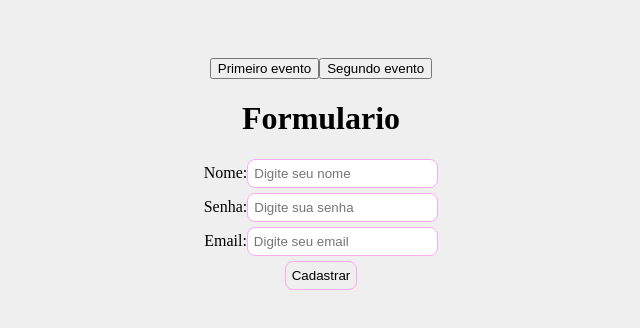
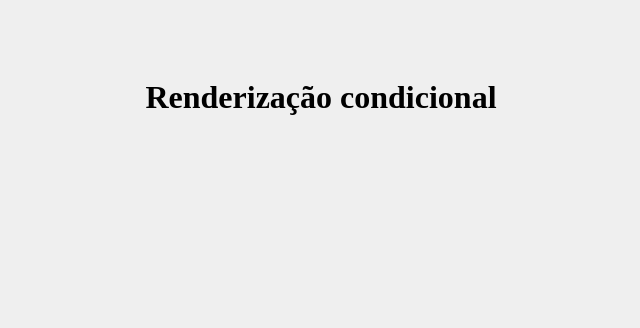
Before and after one commit to Railapa/Curso-React, a React (Create React App) app in the folder my-app/: page / in a window 1280 px wide. Shown: the top 328 px of the page, without its empty margins (319-959 px from the left). Built offline with nearby package versions, Linux system fonts and the light colour scheme.

Commit message:
Curso react

```diff
--- a/my-app/src/App.js
+++ b/my-app/src/App.js
@@ -4,16 +4,17 @@ import './App.css';
 // import Pessoa from './components/Pessoa';
 // import Frase from './components/Frase';
 // import List from './components/List';
-import Evento from './components/Evento';
-import Form from './components/Form';
+// import Evento from './components/Evento';
+// import Form from './components/Form';
+import Condicional from './components/Condicional';
 
 function App() {
 
   return (
     <div className='App'>
-      {/* <h1>Testando Eventos</h1> */}
-      <Evento numero='1'></Evento>
-      <Form></Form>
+      <h1>Renderização condicional</h1>
+
+      <Condicional></Condicional>
     </div>
   )
 }
--- /dev/null
+++ b/my-app/src/components/Condicional.js
@@ -0,0 +1,7 @@
+// import { useState } from "react"
+
+function Condicional(){
+
+}
+
+export default Condicional
```
